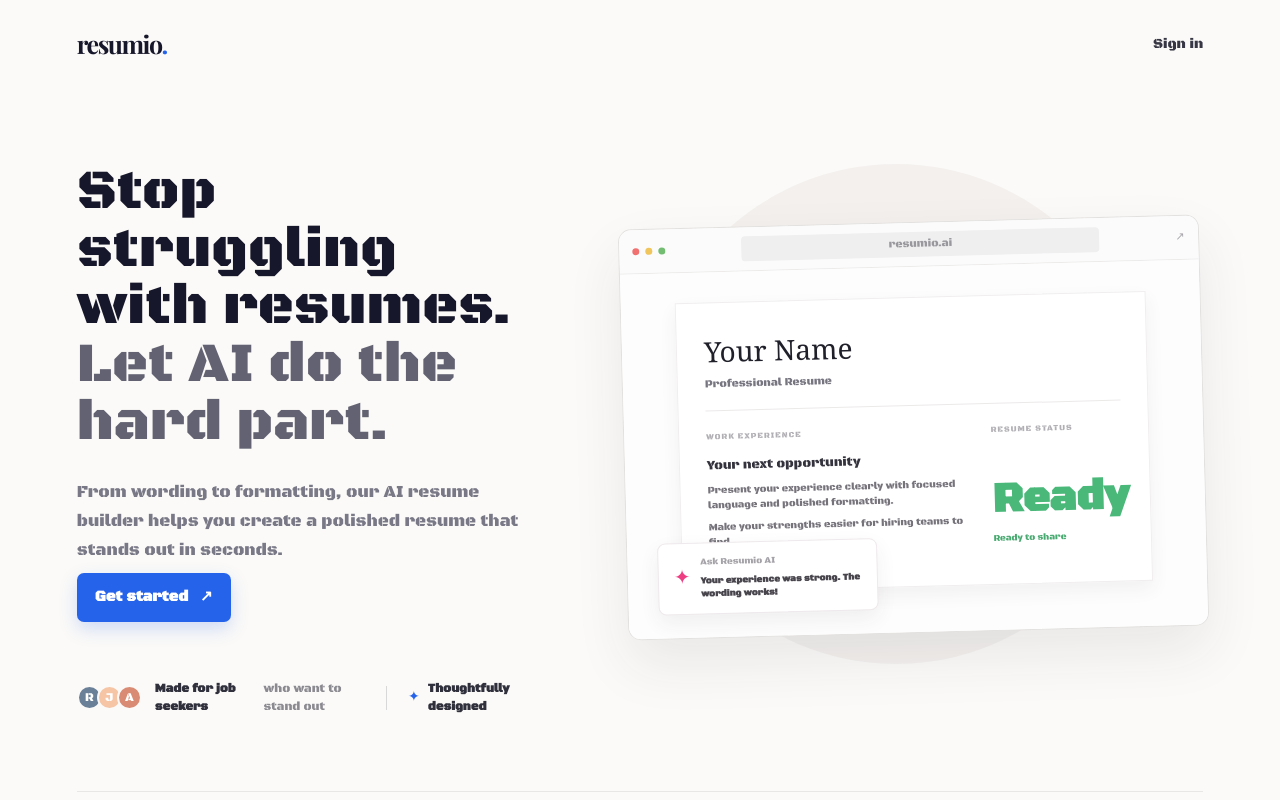
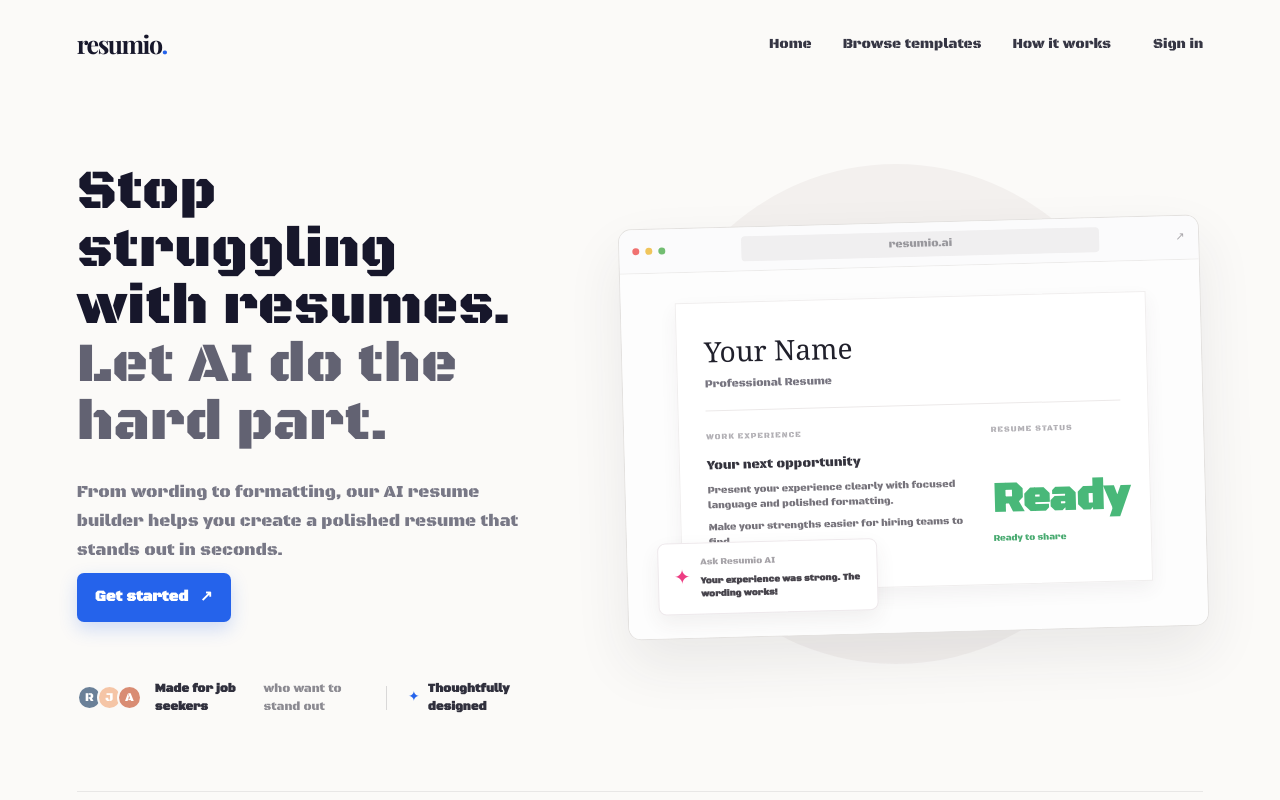
Before and after one commit to amritrajputt/AI-Resume-Builder, a Next.js app in the folder frontend/: page / in a window 1280 px wide. Shown: the top 800 px of the page. Built offline with nearby package versions, Linux system fonts and the light colour scheme; no server answers; a web font is replaced by a local one.

Commit message:
added navbar

```diff
--- a/frontend/app/globals.css
+++ b/frontend/app/globals.css
@@ -49,5 +49,5 @@
 .trusted { align-items: center; border-bottom: 1px solid var(--line); border-top: 1px solid var(--line); color: #aaa8aa; display: flex; font-size: 12px; gap: clamp(20px, 4vw, 65px); justify-content: space-between; margin: auto; max-width: 1240px; padding: 25px 0; }.trusted b { color: #9c9a9c; font-size: 18px; font-weight: 600; letter-spacing: -1px; }.trusted span { color: #858287; line-height: 1.4; }
 .bottom-tease { align-items: center; display: flex; gap: 14px; justify-content: center; padding: 35px; }.bottom-tease strong { font-family: Georgia, serif; font-size: 16px; }.bottom-tease span:last-child { color: #969399; font-size: 12px; }.sparkle { color: var(--pink); }
 @keyframes rise { from { opacity: 0; transform: translateY(18px); } to { opacity: 1; transform: translateY(0); } }
-@media (max-width: 850px) { .topbar { height: 72px; }.nav-links { display: none; }.nav-actions .text-button, .user-greeting { display: none; }.hero { grid-template-columns: 1fr; padding-top: 70px; }.hero-copy { max-width: 600px; }.product-stage { margin-top: 5px; }.trusted { flex-wrap: wrap; justify-content: flex-start; }.trusted b { font-size: 14px; }.proof-row { flex-wrap: wrap; margin-top: 38px; } h1 { font-size: 56px; } }
+@media (max-width: 850px) { .topbar { height: 72px; }.nav-links { gap: 16px; }.nav-links .home-link, .nav-links .how-it-works-link { display: none; }.nav-links a { font-size: 12px; }.nav-actions .text-button, .user-greeting { display: none; }.hero { grid-template-columns: 1fr; padding-top: 70px; }.hero-copy { max-width: 600px; }.product-stage { margin-top: 5px; }.trusted { flex-wrap: wrap; justify-content: flex-start; }.trusted b { font-size: 14px; }.proof-row { flex-wrap: wrap; margin-top: 38px; } h1 { font-size: 56px; } }
 @media (max-width: 520px) { .site-shell { padding: 0 20px; }.brand { font-size: 22px; }.button-dark { padding: 11px 12px; }.hero { min-height: auto; padding: 60px 0; }.hero-actions { align-items: flex-start; flex-direction: column; gap: 10px; }.preview-content { padding: 20px 14px; }.address { margin: 0 14px; }.resume-paper { padding: 18px; }.resume-columns { gap: 12px; grid-template-columns: 1fr 85px; }.resume-name { font-size: 23px; }.product-stage:before { height: 300px; width: 300px; }.bottom-tease { align-items: flex-start; flex-direction: column; padding-left: 0; } h1 { font-size: 43px; letter-spacing: -2px; } }
--- a/frontend/app/page.tsx
+++ b/frontend/app/page.tsx
@@ -1,21 +1,26 @@
 "use client";
 
-import { useAuth, useClerk, useUser } from "@clerk/nextjs";
+import { UserButton, useAuth, useClerk } from "@clerk/nextjs";
 
 export default function Home() {
   const { isLoaded, isSignedIn } = useAuth();
   const { openSignIn, openSignUp } = useClerk();
-  const { user } = useUser();
 
   return (
     <main className="site-shell">
       <nav className="topbar">
         <a className="brand" href="#top">resumio<span>.</span></a>
+        <div className="nav-links" aria-label="Primary navigation">
+          <a className="home-link" href="#top">Home</a>
+          <a href="#templates">Browse templates</a>
+          <a className="how-it-works-link" href="#features">How it works</a>
+        </div>
         <div className="nav-actions">
-          {isSignedIn && <span className="user-greeting">Hi, {user?.firstName || "there"}</span>}
+          {isSignedIn && <UserButton />}
           {isLoaded && !isSignedIn && (
             <button onClick={() => openSignIn()} className="text-button">Sign in</button>
           )}
+
         </div>
       </nav>
 
```
